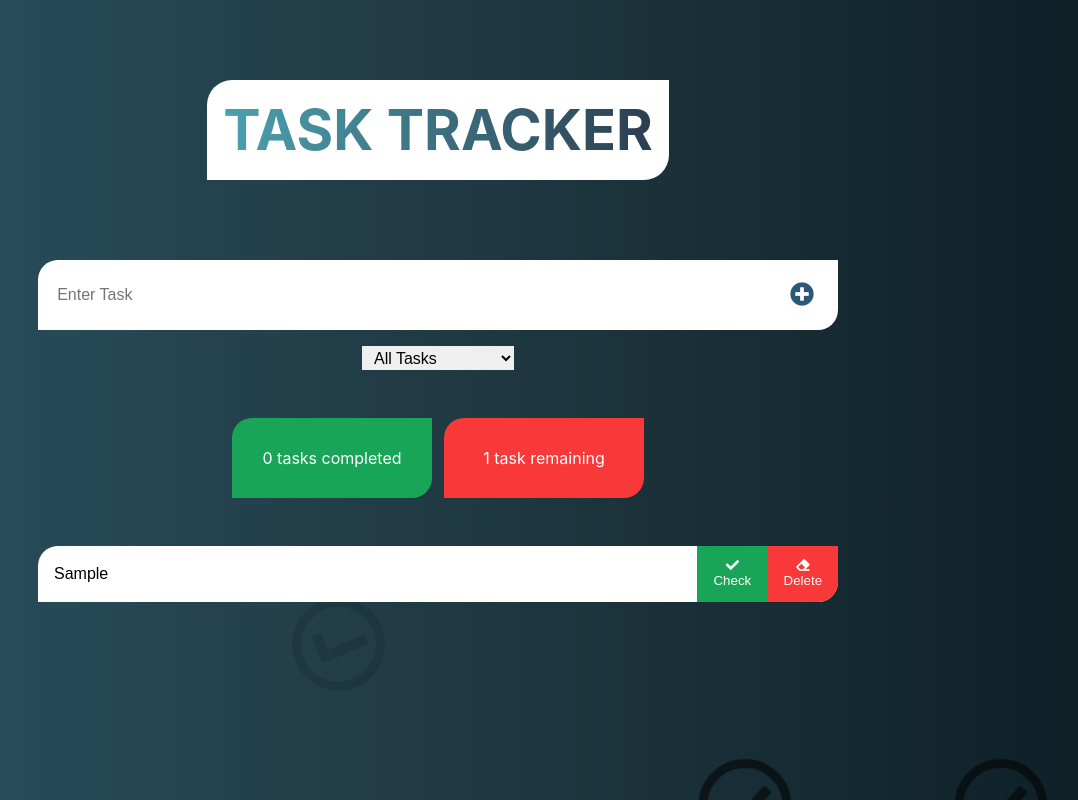
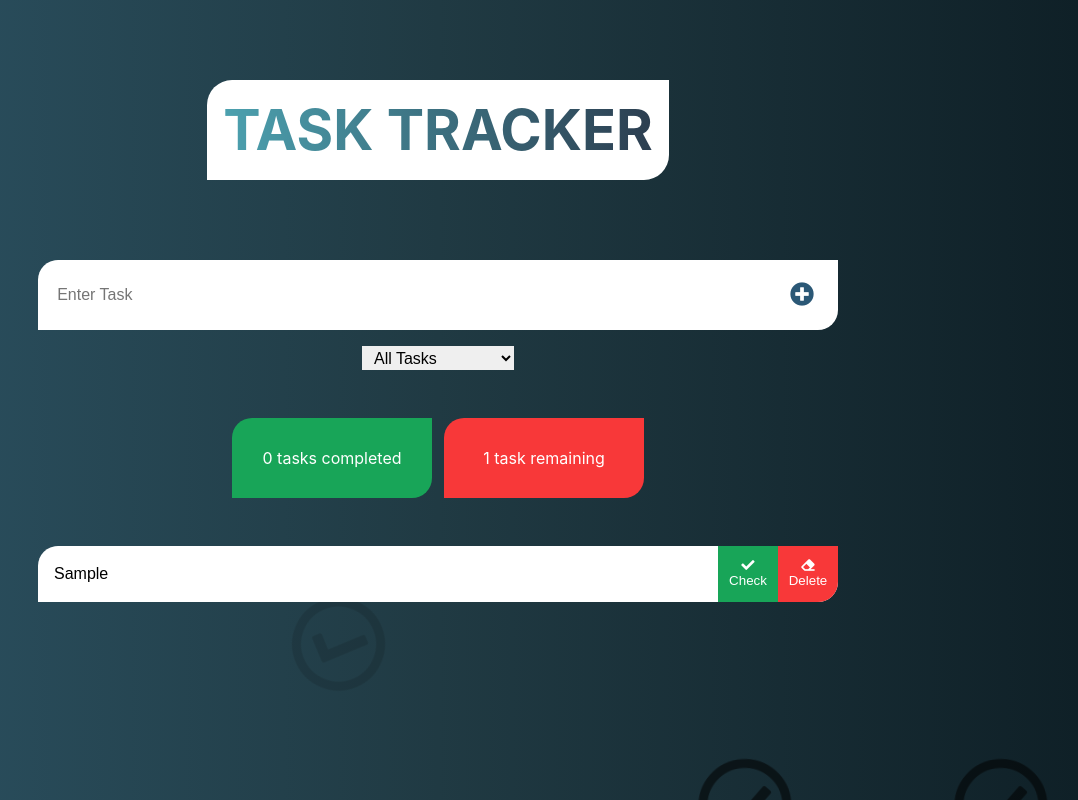
Before and after one commit to PaoloMiguelManuel/react-task-gui, a React (Create React App) app: page / in a window 1280 px wide. Both pictures are taken after typing "Sample" into the empty fields and a click on the button 1004 px from the left and 295 px from the top of the page. Shown: the whole page, without its empty margins (202-1280 px from the left). Built offline with nearby package versions, Linux system fonts and the light colour scheme.

Commit message:
Update btn width

```diff
--- a/src/App.css
+++ b/src/App.css
@@ -202,7 +202,7 @@ form .select-container select:hover {
   padding: 1em;
   cursor: pointer;
   height: 100%;
-  width: 80px;
+  min-width: 60px;
 }
 
 .todo-list-container .todo-item button.check-btn {
--- a/src/App.scss
+++ b/src/App.scss
@@ -204,7 +204,7 @@ form {
       // gap: 0.5em;
       cursor: pointer;
       height: 100%;
-      width: 80px;
+      min-width: 60px;
 
       &.check-btn {
         background-color: #18a558;
```
Also changed, not shown: 1 other file (tests, documents, lock files or other folders).
